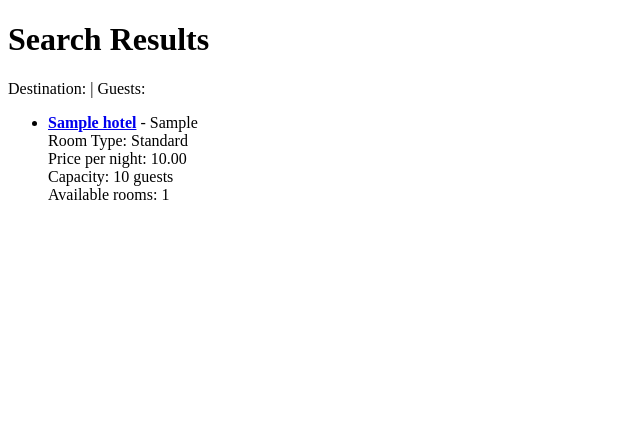
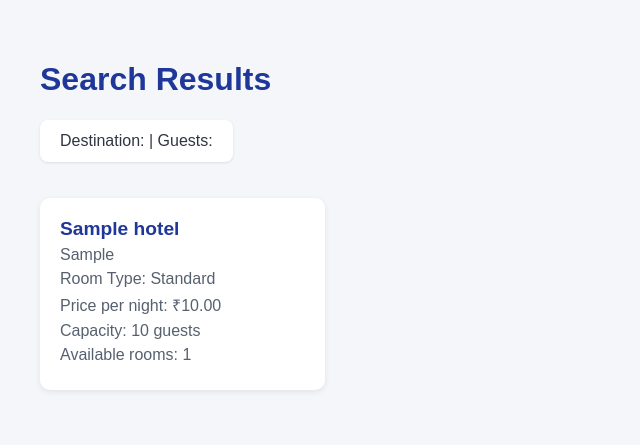
Before and after one commit to I-m-A-r-y-a-n/Travel_Booking_System, a Django app: page /hotels/search/ in a window 1280 px wide. Shown: the top 445 px of the page, without its empty margins (0-640 px from the left). Run offline with Django 5.2, Linux system fonts and the light colour scheme; tables that the repository leaves empty hold one stand-in row (values such as "Sample post").

Commit message:
Add CSS styling to hotel and payment templates

```diff
--- a/hotels/templates/hotels/search_results.html
+++ b/hotels/templates/hotels/search_results.html
@@ -2,26 +2,78 @@
 <html>
 <head>
     <title>Hotel Search Results</title>
+    <style>
+        body {
+            font-family: Arial, sans-serif;
+            background-color: #f5f6fa;
+            margin: 0;
+            padding: 40px;
+            color: #2f3542;
+        }
+        h1 {
+            color: #1e3799;
+        }
+        .search-info {
+            background: #ffffff;
+            padding: 12px 20px;
+            border-radius: 8px;
+            display: inline-block;
+            margin-bottom: 20px;
+            box-shadow: 0 1px 3px rgba(0,0,0,0.1);
+        }
+        .room-list {
+            list-style: none;
+            padding: 0;
+            display: grid;
+            grid-template-columns: repeat(auto-fill, minmax(280px, 1fr));
+            gap: 20px;
+        }
+        .room-card {
+            background: #ffffff;
+            border-radius: 10px;
+            padding: 20px;
+            box-shadow: 0 2px 6px rgba(0,0,0,0.08);
+        }
+        .room-card a {
+            font-size: 1.2em;
+            font-weight: bold;
+            color: #1e3799;
+            text-decoration: none;
+        }
+        .room-card a:hover {
+            text-decoration: underline;
+        }
+        .room-card p {
+            margin: 6px 0;
+            color: #57606f;
+        }
+        .no-results {
+            color: #e84118;
+            font-weight: bold;
+        }
+    </style>
 </head>
 <body>
     <h1>Search Results</h1>
-    <p>Destination: {{ destination }} | Guests: {{ guests }}</p>
+    <div class="search-info">
+        Destination: <strong>{{ destination }}</strong> | Guests: <strong>{{ guests }}</strong>
+    </div>
 
     {% if rooms %}
-        <ul>
+        <ul class="room-list">
         {% for room in rooms %}
-            <li>
-                <strong><a href="{% url 'hotels:hotel_detail' room.hotel.id %}">{{ room.hotel.name }}</a></strong> - {{ room.hotel.location }}
-                <br>Room Type: {{ room.get_room_type_display }}
-                <br>Price per night: {{ room.price_per_night }}
-                <br>Capacity: {{ room.capacity }} guests
-                <br>Available rooms: {{ room.available_rooms }}
+            <li class="room-card">
+                <a href="{% url 'hotels:hotel_detail' room.hotel.id %}">{{ room.hotel.name }}</a>
+                <p>{{ room.hotel.location }}</p>
+                <p>Room Type: {{ room.get_room_type_display }}</p>
+                <p>Price per night: ₹{{ room.price_per_night }}</p>
+                <p>Capacity: {{ room.capacity }} guests</p>
+                <p>Available rooms: {{ room.available_rooms }}</p>
             </li>
-            <br>
         {% endfor %}
         </ul>
     {% else %}
-        <p>No rooms found matching your search.</p>
+        <p class="no-results">No rooms found matching your search.</p>
     {% endif %}
 </body>
 </html>
```
Also changed, not shown: hotels/templates/hotels/hotel_detail.html (+59 -11 lines), payments/templates/payments/payment_result.html (+43 -6 lines).
